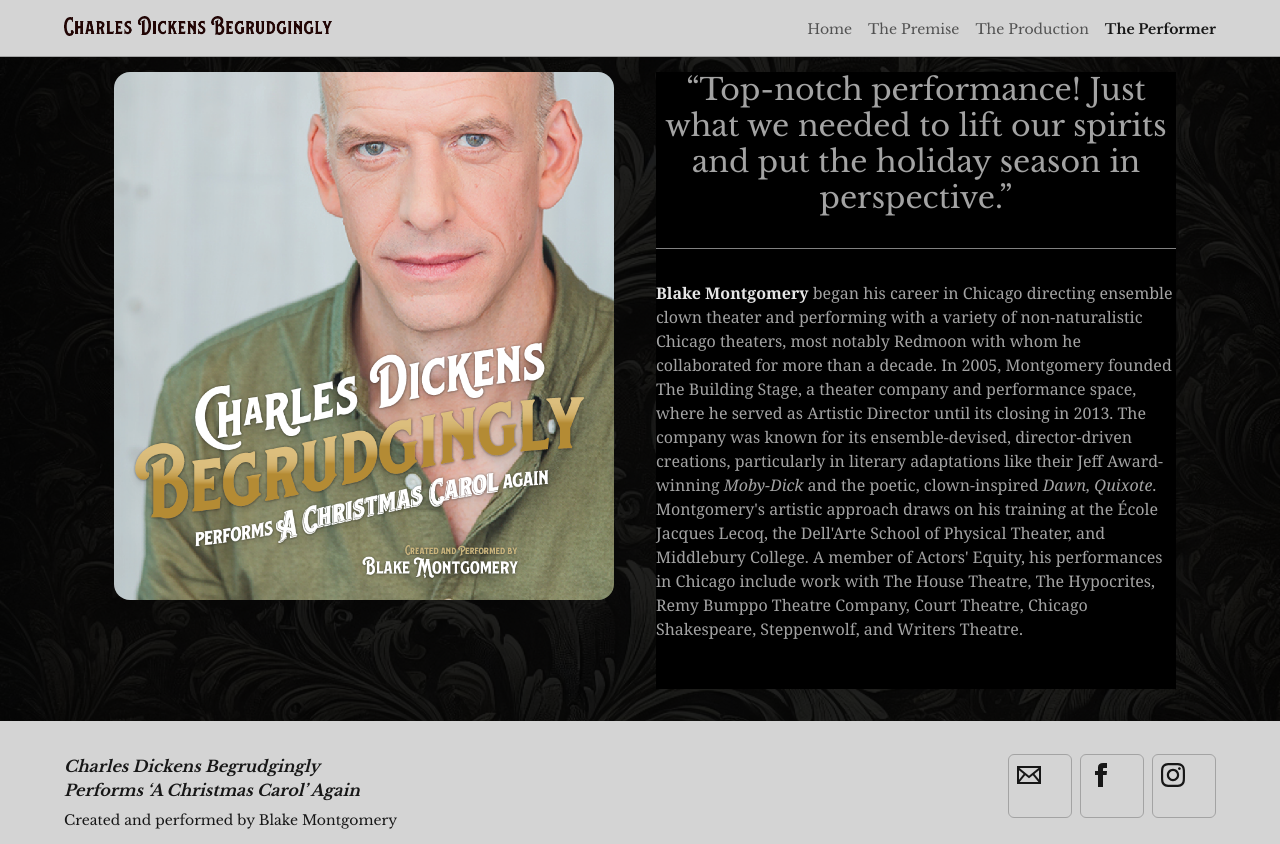
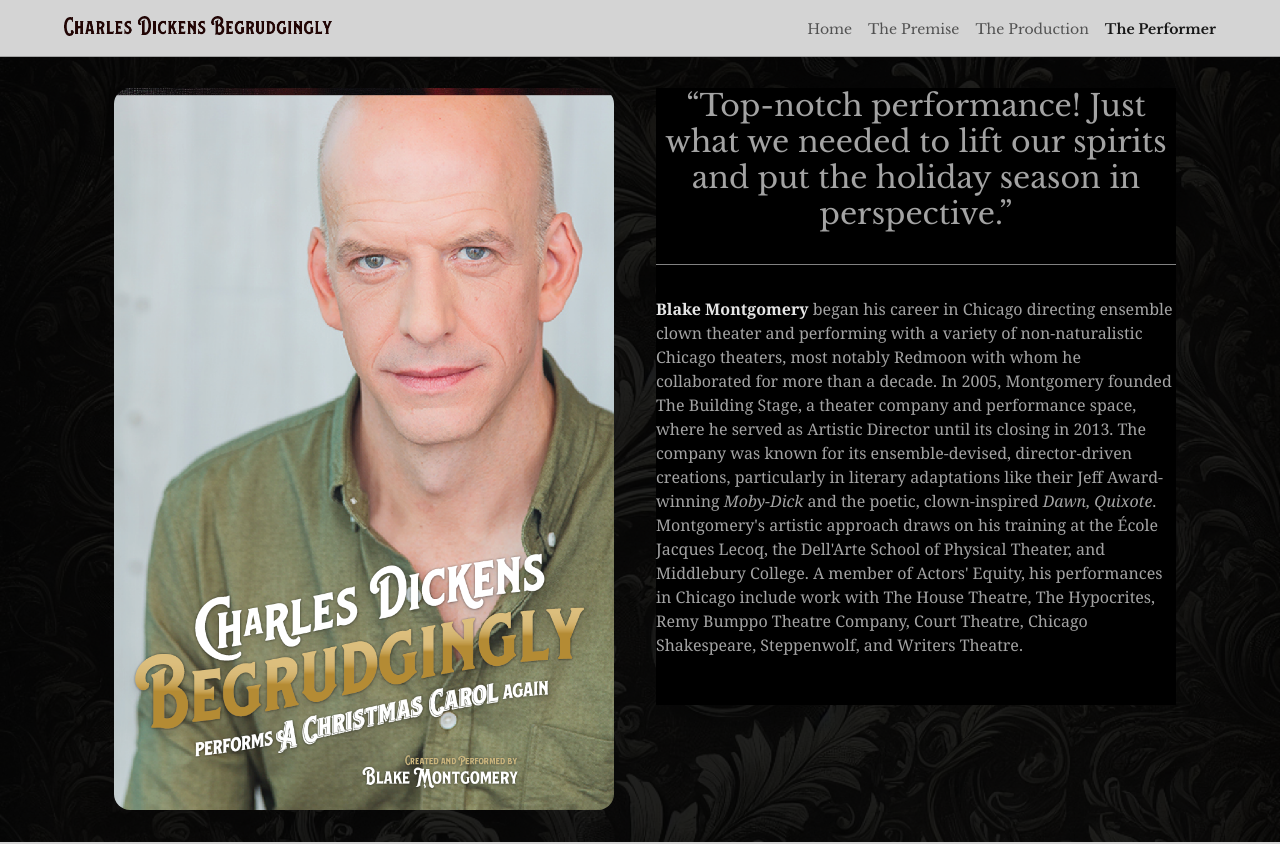
Before and after one commit to montblake/begrudgingly, a Next.js app: page /performer in a window 1280 px wide. Shown: the top 844 px of the page. Built offline with nearby package versions, Linux system fonts and the light colour scheme.

Commit message:
Performer Image

```diff
--- a/app/performer/page.tsx
+++ b/app/performer/page.tsx
@@ -6,12 +6,13 @@ import Nav from "../components/nav";
 
 export default function Home() {
   return (
-    <main className="w-full min-h-screen flex flex-col justify-between items-start bg-victorian-texture bg-cover bg-center bg-no-repeat relative mx-auto mt-10 lg:mt-10">
+    <main className="w-full min-h-screen flex flex-col justify-between items-start bg-victorian-texture bg-cover bg-center bg-no-repeat bg-fixed relative mx-auto mt-14">
       <Nav />
       <div className="w-full h-full bg-black/85 absolute top-0 left-0 z-0" />
-      <div className="max-w-[1200px] mx-auto w-full h-full lg:h-fit flex flex-col lg:flex-row lg:justify-between lg:items-start gap-0 lg:overflow-scroll lg:px-16 lg:gap-8 pt-8 sm:pt-12 lg:pt-8 lg:pb-8">
-        <div className="relative w-full max-w-[600px] h-full mx-auto overflow-hidden lg:w-1/2 px-4  sm:px-12 lg:px-0 ">
-          <div className="relative w-full mx-auto overflow-hidden lg:rounded-2xl  h-[auto] max-h-[60vh] lg:max-h-[66vh] w-[500px] sm:w-[500px] lg:w-[500px] rounded-2xl flex justify-center items-center">
+
+      <div className="max-w-[1200px] mx-auto w-full h-full lg:h-fit flex flex-col lg:flex-row lg:justify-between lg:items-start gap-0 lg:px-16 lg:gap-8 pt-8 sm:pt-12 lg:pt-8 lg:pb-8">
+        <div className="relative w-full h-full mx-auto overflow-hidden lg:w-1/2 px-4  sm:px-12 lg:px-0 ">
+          <div className=" mx-auto overflow-hidden lg:rounded-2xl h-auto w-full max-w-[500px] rounded-2xl flex justify-center items-center">
             <Image
               src="/dickens_layers/layered_blake.png"
               alt="Blake Montgomery Headshot"
@@ -19,7 +20,6 @@ export default function Home() {
               height={800}
               className="w-full h-full"
             />
-            {/* <div className="absolute h-full bottom-0 inset-0 bg-gradient-to-b from-transparent via-transparent to-black z-10"></div> */}
           </div>
 
           <div className="absolute bottom-0 left-0 w-full h-fullflex justify-center items-end drop-shadow-lg">
@@ -33,7 +33,7 @@ export default function Home() {
           </div>
         </div>
 
-        <div className="w-full flex flex-col bg-black lg:w-1/2 max-w-[600px] mx-auto mt-8 lg:mt-0 mb-12 lg:mb-0">
+        <div className="w-full flex flex-col bg-black lg:w-1/2 max-w-[600px] mx-auto mt-8 lg:mt-0 mb-0 lg:mb-0">
           <div className="lg:mb-0 text-neutral-400 px-4 sm:px-12 lg:px-0 relative z-40">
             <h1 className="text-3xl text-center">
               &ldquo;Top-notch performance! Just what we needed to lift our
```
